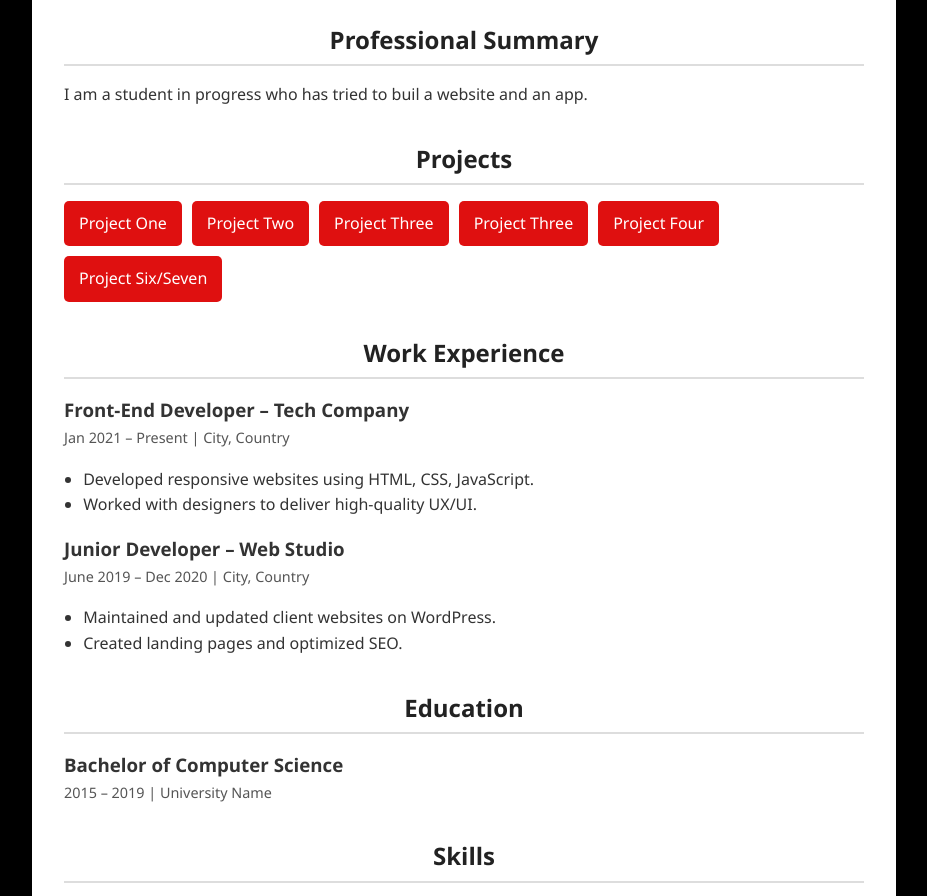
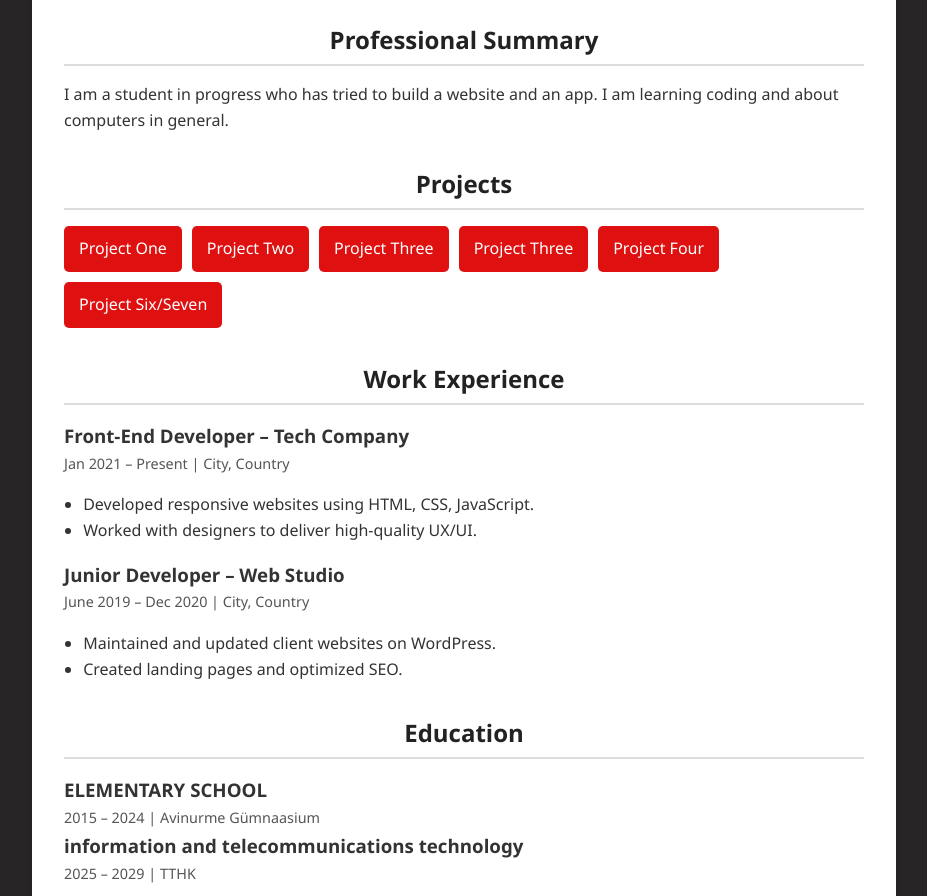
Before and after one commit to HomieKriszz/homiekriszz.github.com, a plain HTML site: page index.html in a window 1280 px wide. Shown: the part 322-1218 px from the top of the page, without its empty margins (176-1103 px from the left). Drawn offline with Linux system fonts and the light colour scheme.

Commit message:
minu teine commit

```diff
--- a/index.html
+++ b/index.html
@@ -7,7 +7,7 @@
   <style>
     body {
       font-family: "Segoe UI", Tahoma, Geneva, Verdana, sans-serif;
-      background-color: #000000;
+      background-color: #272525;
       color: #333;
       line-height: 1.6;
       margin: 0;
@@ -129,7 +129,8 @@
     <div class="section">
       <h2>Professional Summary</h2>
       <p>
-         I am a student in progress who has tried to buil a website and an app.
+         I am a student in progress who has tried to build a website and an app.
+         I am learning coding and about computers in general.
       </p>
     </div>
 
@@ -168,8 +169,10 @@
     <div class="section">
       <h2>Education</h2>
       <div class="edu">
-        <h3>Bachelor of Computer Science</h3>
-        <span>2015 – 2019 | University Name</span>
+        <h3>ELEMENTARY SCHOOL</h3>
+        <span>2015 – 2024 | Avinurme Gümnaasium</span>
+        <h3>information and telecommunications technology</h3>
+        <span>2025 – 2029 | TTHK</span>
       </div>
     </div>
 
```
